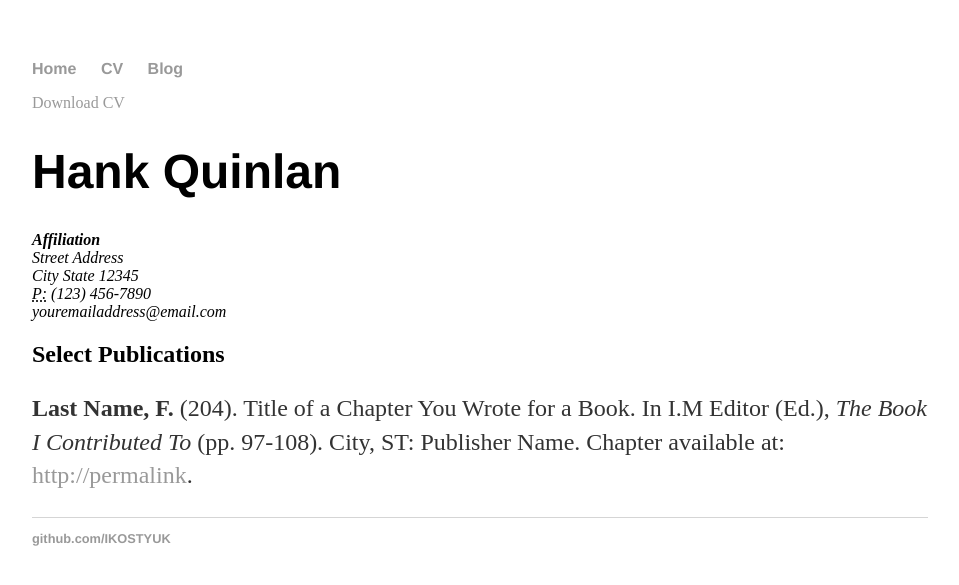
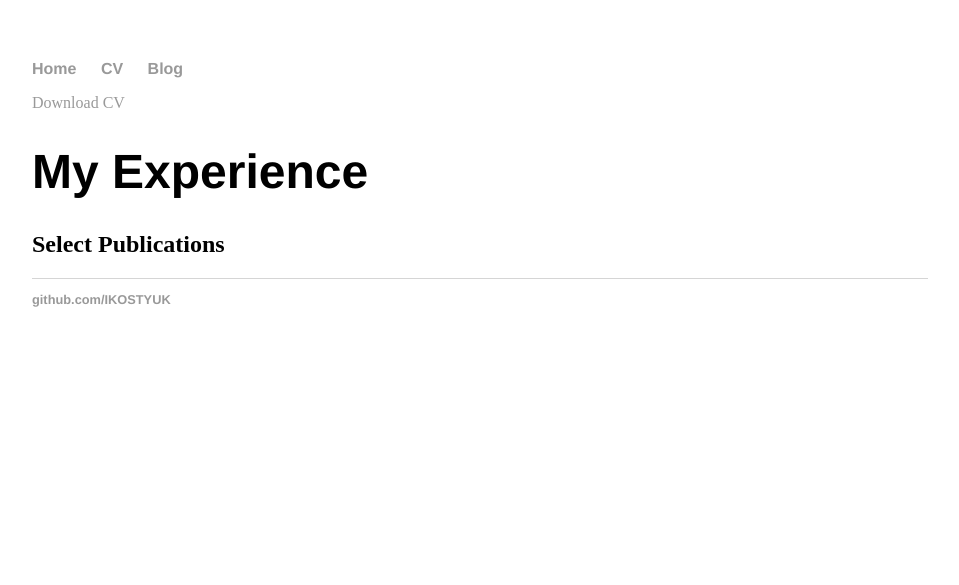
Before and after one commit to IKOSTYUK/ikostyuk.github.io, a Jekyll site: the page built from cv/index.html, in a window 1280 px wide. Shown: the top 585 px of the page, without its empty margins (160-1119 px from the left). Built offline with Jekyll 4.4.1, drawn with Linux system fonts in a browser that asks for light colours.

Commit message:
Update index.html

```diff
--- a/cv/index.html
+++ b/cv/index.html
@@ -1,22 +1,13 @@
 ---
 layout: default
-title: CV of Your Name
+title: My Experience
 ---
 
 	<div class="cv">
+
 		<a href="#" class="download" title="Download CV as PDF">Download CV</a>
-					<h1>Hank Quinlan</h1>
-					<address>
-					<strong>Affiliation</strong><br>
-					Street Address<br>
-					City State 12345<br>
-					<abbr title="phone">P:</abbr> (123) 456-7890<br>
-					<span class="obfuscate">youremailaddress@email.com</span>
-					</address>
+					<h1>My Experience</h1>
 
 					<h2>Select Publications</h2>
 
-					<p><strong>Last Name, F.</strong> (204). Title of a Chapter You Wrote for a Book. In I.M Editor (Ed.), <em>The Book I Contributed To</em> (pp. 97-108). City, ST: Publisher Name. Chapter available at: <a href="#">http://permalink</a>.
-
-
 </div>
```
